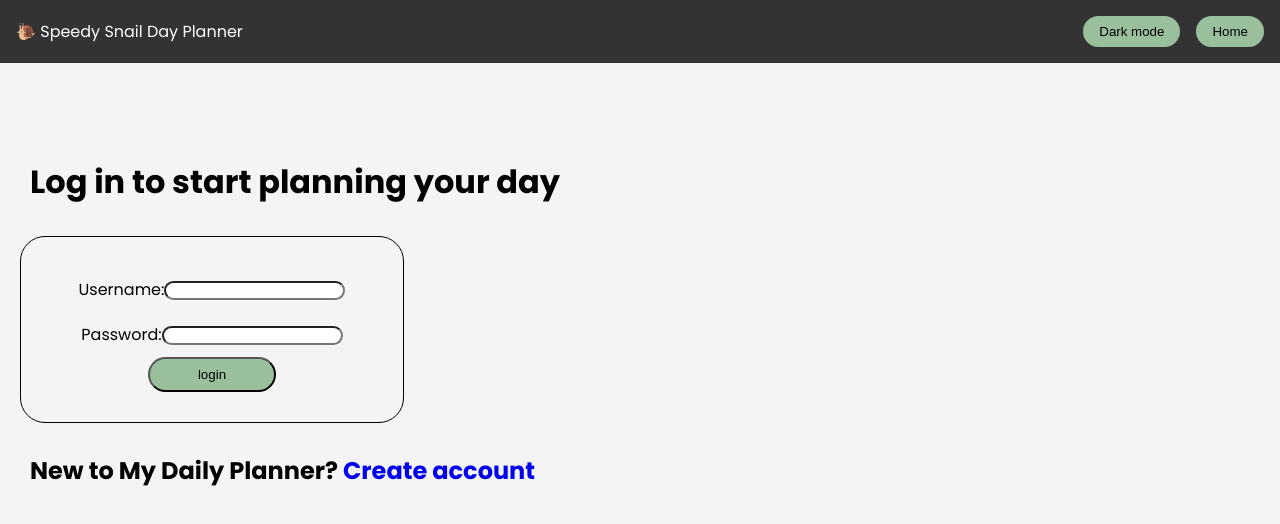
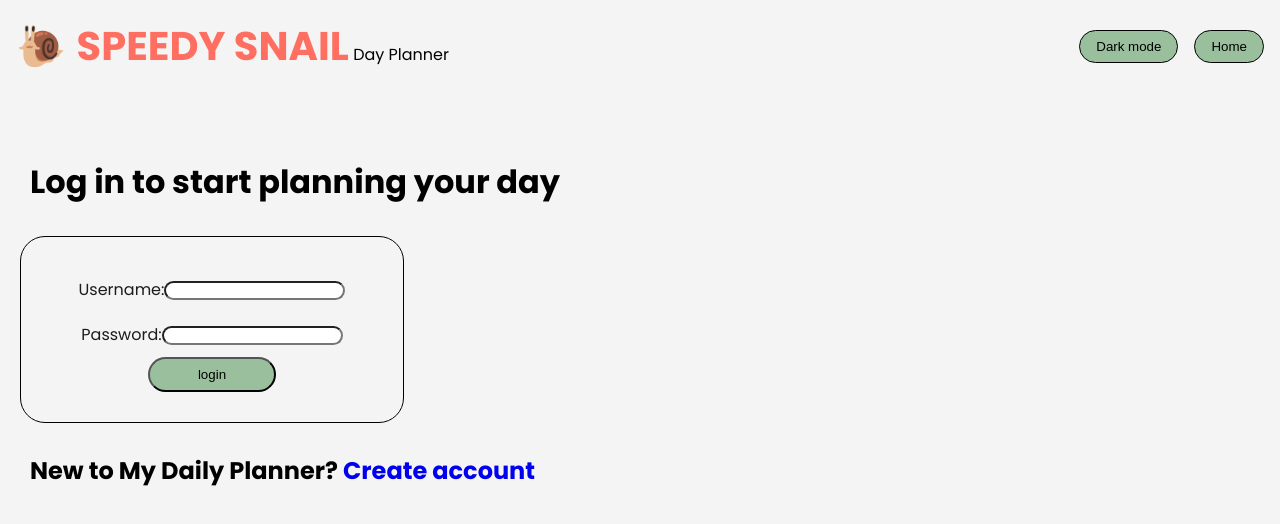
Before and after one commit to antivalse/speedysnail_dayplanner, a React (Vite) app in the folder frontend/: page / in a window 1280 px wide. Shown: the top 524 px of the page. Built offline with nearby package versions, Linux system fonts and the light colour scheme; no server answers.

Commit message:
changed text color in navbar and loginform to override darkmode settings

```diff
--- a/frontend/src/assets/scss/_LoginForm.scss
+++ b/frontend/src/assets/scss/_LoginForm.scss
@@ -1,6 +1,8 @@
 form {
+  background-color: #f4f4f4;
   border: 1px solid black;
   border-radius: 25px;
+  color: rgb(29, 27, 27);
   display: flex;
   flex-direction: column;
   align-items: center;
--- a/frontend/src/assets/scss/_Navbar.scss
+++ b/frontend/src/assets/scss/_Navbar.scss
@@ -9,26 +9,36 @@
   justify-content: space-between;
   align-items: center;
   padding: 1rem;
-  background-color: #333;
-  color: white;
+  background-color: #f4f4f4;
   z-index: 1000; /* Ensure it stays on top of other content */
   box-sizing: border-box; /* Ensure padding is included in the width */
+  #snail-logo {
+    font-size: 2.5rem;
+  }
+  #logo-left-text {
+    font-weight: bold;
+    font-size: 2.5rem;
+    color: #ff6f61;
+  }
+  #logo-right-text {
+    color: black;
+  }
 }
 
 .navbar-buttons button {
   border-radius: 20px;
   margin-left: 1rem;
   padding: 0.5rem 1rem;
-  border: none;
+  border: 1px solid black;
   cursor: pointer;
 }
 
 .navbar-buttons button:hover {
-  background-color: #555;
+  background-color: #ff6f61;
 }
 
 /* Dark theme styling */
 .dark-theme {
-  background-color: #121212;
+  background-color: #05006b;
   color: white;
 }
--- a/frontend/src/components/NavBar.tsx
+++ b/frontend/src/components/NavBar.tsx
@@ -13,7 +13,11 @@ const NavBar = () => {
   const navigate = useNavigate();
   return (
     <nav className="navbar">
-      <div className="navbar-brand">🐌 Speedy Snail Day Planner</div>
+      <div className="navbar-brand">
+        <span id="snail-logo">🐌 </span>
+        <span id="logo-left-text">SPEEDY SNAIL</span>{" "}
+        <span id="logo-right-text">Day Planner</span>
+      </div>
       <div className="navbar-buttons">
         <button onClick={toggleTheme}>
           {isDarkMode ? "Light mode" : "Dark mode"}
```
Also changed, not shown: frontend/src/assets/scss/App.scss (+9 -8 lines).
